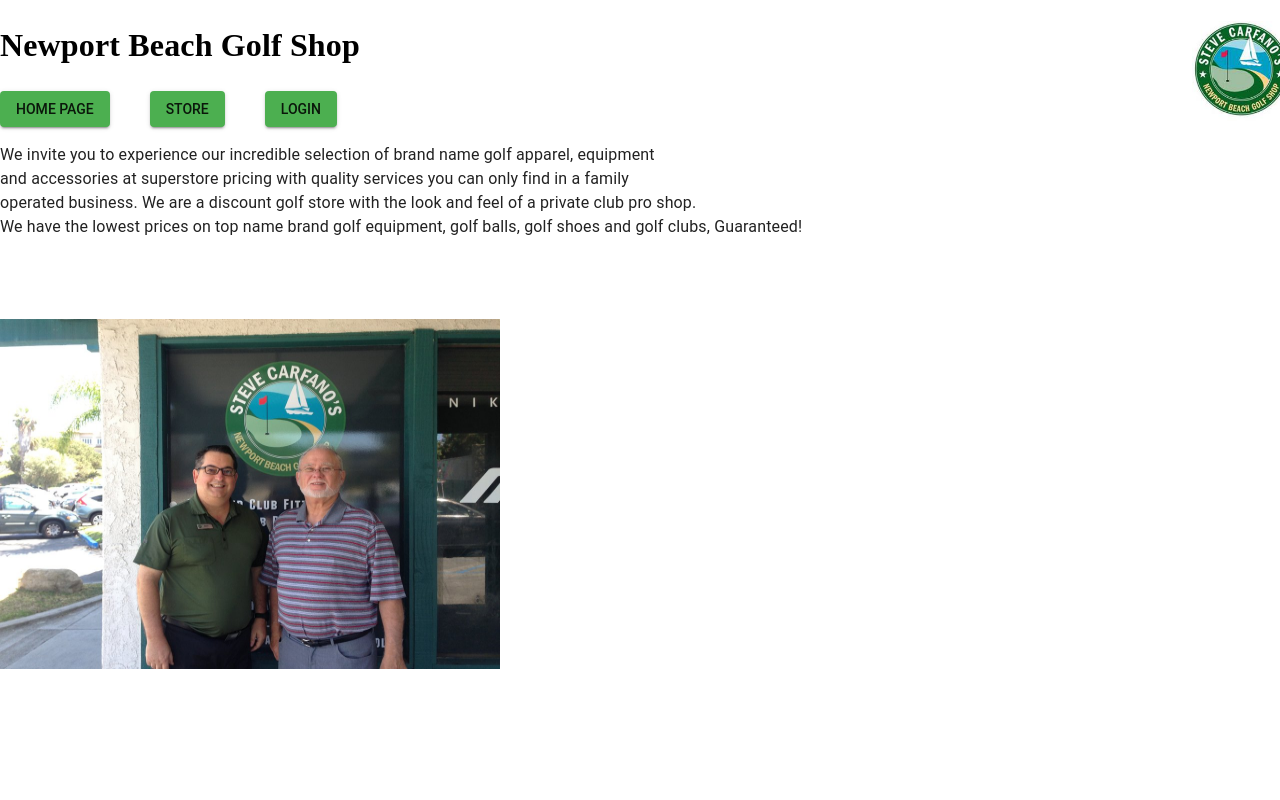
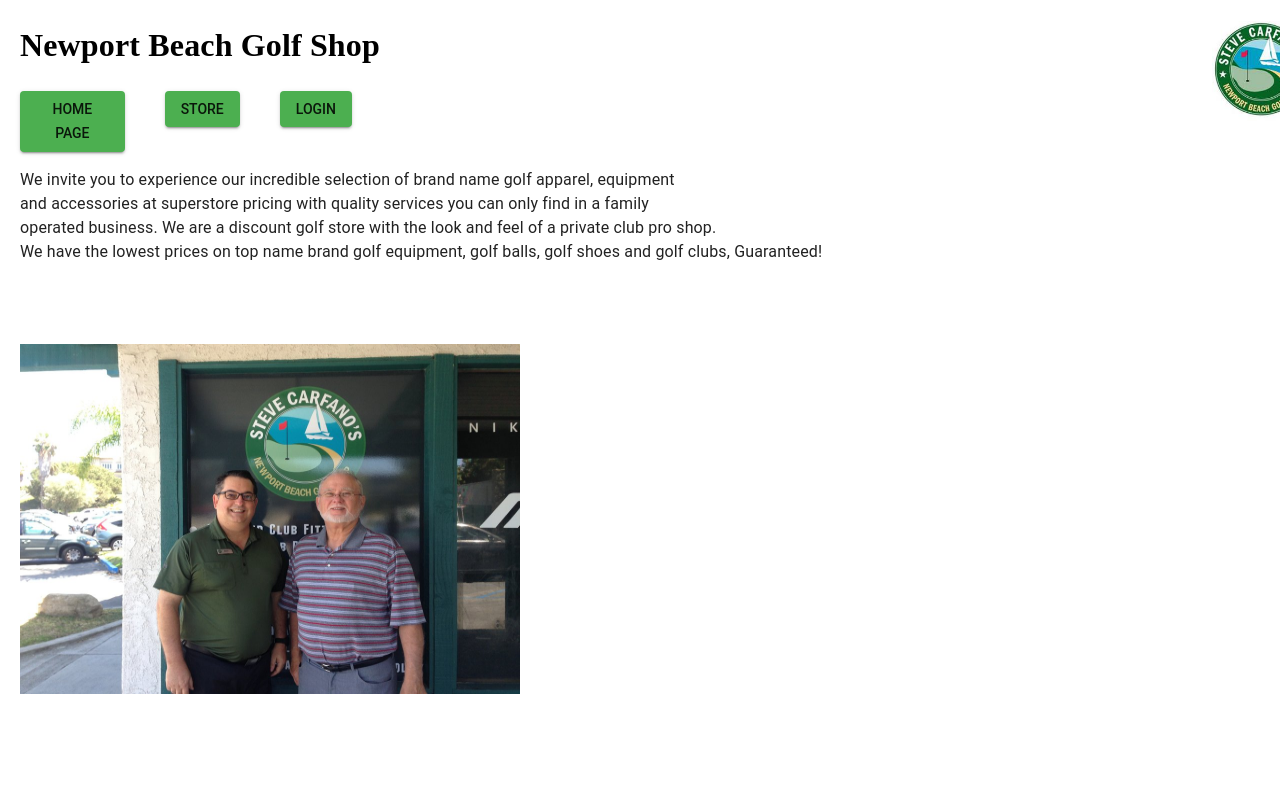
Before and after one commit to Thomas-Carfano/NBGS-Fullstack, a React (Vite) app in the folder client/: page / in a window 1280 px wide. Shown: the top 800 px of the page. Built offline with nearby package versions, Linux system fonts and the light colour scheme.

Commit message:
remove company logos from home page and fix spacing

```diff
--- a/client/src/App.css
+++ b/client/src/App.css
@@ -12,12 +12,18 @@
 #main-title {
     font-family: cursive;
     text-decoration: none;
-    color: black
+    color: black;
+    margin-left: 20px;
+}
+
+#main-paragraph{
+    margin-left: 20px;
 }
 
 
 .navButton {
     margin-right: 50%;
+    margin-left: 25px
 }
 
 .contactInfo {
@@ -75,6 +81,7 @@
 #button-nav{
     display: inline-flex;
     font-family: "Roboto";
+    margin-left: 20px;
 }
 
 #storeHours {
@@ -86,12 +93,13 @@
     height: 350px;
     width: 500px;
     margin-top: 5%;
+    margin-left: 20px;
 }
 
 #shopping-cart-icon {
     color: black;
 }
 
-#cartTotal {
-    margin-right: 50%;
+.cartTotal {
+    margin-left: 75%;
 }
--- a/client/src/components/AdminPage.jsx
+++ b/client/src/components/AdminPage.jsx
@@ -101,18 +101,17 @@ const AdminPage = () => {
     <>
     <h2>Admin Page, Create new item, upload item, edit items</h2>
 
-    <Button variant="contained">Upload Item(s)</Button>
+    <Button variant="contained">Upload New Item</Button>
     <br/><br/>
 
     <Button variant="contained" onClick={prepCreateNewItem}>Create New Item</Button>
 
-
+    <div id="create-item" style={{display: "none"}}>
       <Box
           component="form"
-          sx={{ m: 1, width: '25ch', display: "none"}}
+          sx={{ m: 1, width: '25ch'}}
           noValidate
           autoComplete="off"
-          id="create-item"
         >
           <TextField id="standard-basic" label="Item Name" variant="standard" onChange={(event) => setItemName(event.target.value)} />
           <br/>
@@ -149,7 +148,7 @@ const AdminPage = () => {
         <br/>
           <Button variant="contained" onClick={createItem}>Create New Item2</Button>
         </Box>
-
+        </div>
 
 <h1>Edit Store Items</h1>
 <Button variant="contained" onClick={fetchItems}>Get Items</Button>
--- a/client/src/components/CartPage.jsx
+++ b/client/src/components/CartPage.jsx
@@ -95,7 +95,7 @@ const CartPage = ({cartItems}) => {
       </Grid>
     </Box>
 
-      <h1 className='cartTotal'>Cart Total: {`${cartTotal}`}</h1>
+      <h1 id='cartTotal'>Cart Total: {`${cartTotal}`}</h1>
     </>
   );
 };
--- a/client/src/components/HomePage.jsx
+++ b/client/src/components/HomePage.jsx
@@ -1,18 +1,12 @@
 import '../App.css';
 import nbgsHome from '../pictures/nbgsHome.jpeg';
-import pingMain from '../pictures/pingMain.png';
-import callawayMain from '../pictures/callawayMain.png';
-import taylormadeMain from '../pictures/taylormadeMain.png';
-import titleistMain from '../pictures/titleistMain.png';
-import srixonMain from '../pictures/srixonMain.png';
-import cobraMain from '../pictures/cobraMain.png';
-
 const HomePage = () => {
 
   return (
     <>
     <br/>
-       <p>
+    <div id="main-paragraph">
+       <p >
          We invite you to experience our incredible selection
          of brand name golf apparel, equipment <br/> and accessories
          at superstore pricing with quality services you can only
@@ -21,15 +15,9 @@ const HomePage = () => {
          have the lowest prices on top name brand golf equipment, golf
         balls, golf shoes and golf clubs, Guaranteed!
        </p>
+      </div>
     <img id='homePic' src={nbgsHome}/>
-    <br/>
-    {/* <h1>Brands Available</h1>
-    <img id="pingMain" src={pingMain}/>
-    <img id="callawayMain" src={callawayMain}/>
-    <img id="taylormadeMain" src={taylormadeMain}/>
-    <img id="titleistMain" src={titleistMain}/>
-    <img id="srixonMain" src={srixonMain}/>
-    <img id="cobraMain" src={cobraMain}/> */}
+
     </>
   );
 };
```
